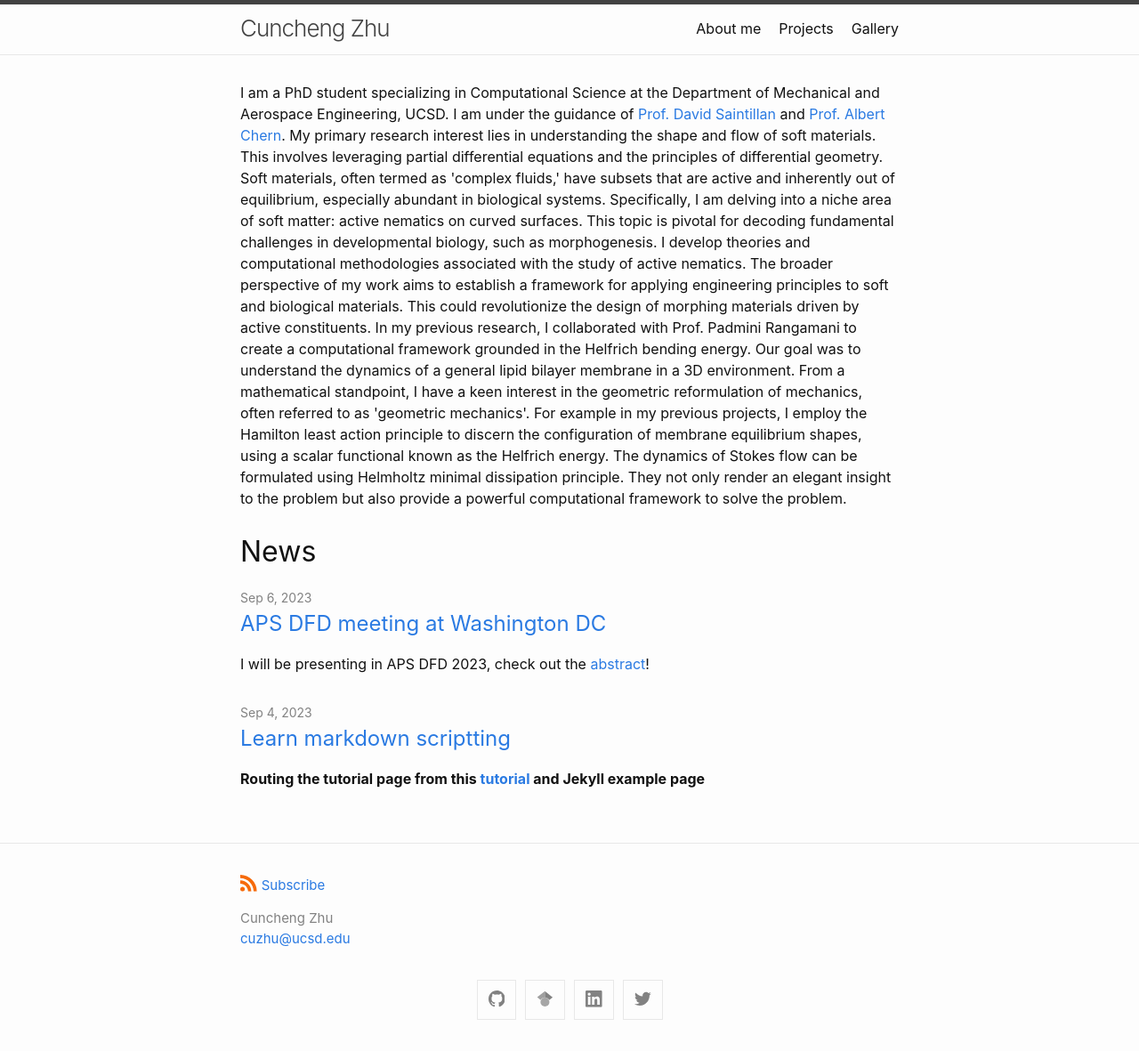
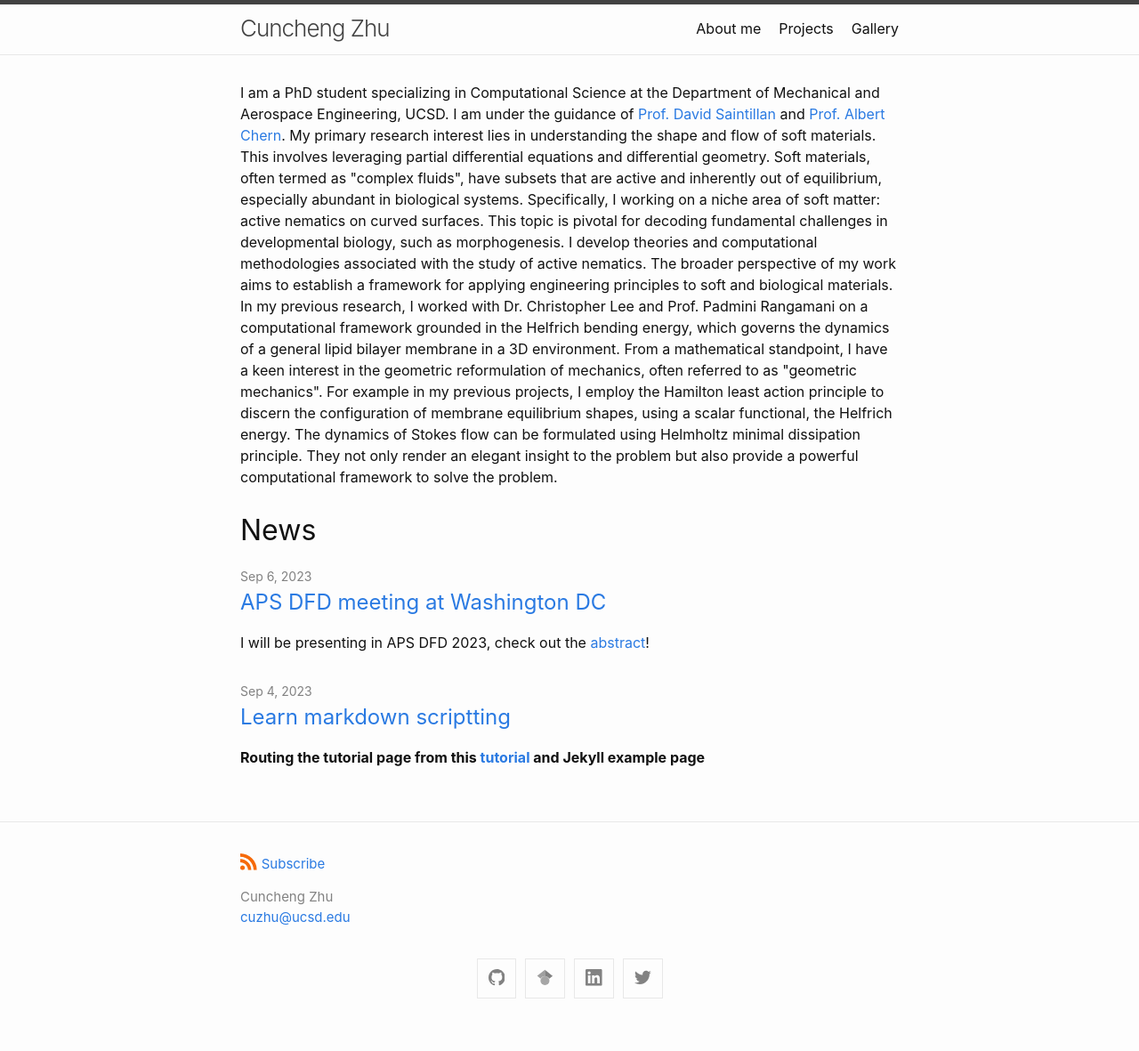
Before and after one commit to CunchengZhu/cunchengzhu.github.io, a Jekyll site: the page built from index.md, in a window 1280 px wide. Shown: the whole page at 89% size. Built offline with Jekyll 4.4.1, drawn with Linux system fonts in a browser that asks for light colours; after the commit the page ends 1157 px from its top, so only the background shows below that.

Commit message:
modified text to tone down

```diff
--- a/_layouts/home.html
+++ b/_layouts/home.html
@@ -10,13 +10,14 @@
   {{ content }}
 
    <!-- <a href="https://csme.ucsd.edu">Computational Science </a>.  -->
-I am a PhD student specializing in Computational Science at the Department of Mechanical and Aerospace Engineering, UCSD. I am under the guidance of <a href="http://stokeslet.ucsd.edu">Prof. David Saintillan</a> and <a href="https://cseweb.ucsd.edu/~alchern/">Prof. Albert Chern</a>. My primary research interest lies in understanding the shape and flow of soft materials. This involves leveraging partial differential equations and the principles of differential geometry. Soft materials, often termed as 'complex fluids,' have subsets that are active and inherently out of equilibrium, especially abundant in biological systems. Specifically, I am delving into a niche area of soft matter: active nematics on curved surfaces. This topic is pivotal for decoding fundamental challenges in developmental biology, such as morphogenesis.
+I am a PhD student specializing in Computational Science at the Department of Mechanical and Aerospace Engineering, UCSD. I am under the guidance of <a href="http://stokeslet.ucsd.edu">Prof. David Saintillan</a> and <a href="https://cseweb.ucsd.edu/~alchern/">Prof. Albert Chern</a>. My primary research interest lies in understanding the shape and flow of soft materials. This involves leveraging partial differential equations and differential geometry. Soft materials, often termed as "complex fluids", have subsets that are active and inherently out of equilibrium, especially abundant in biological systems. Specifically, I working on a niche area of soft matter: active nematics on curved surfaces. This topic is pivotal for decoding fundamental challenges in developmental biology, such as morphogenesis.
 I develop theories and computational methodologies associated with the study of active nematics.
-The broader perspective of my work aims to establish a framework for applying engineering principles to soft and biological materials. This could revolutionize the design of morphing materials driven by active constituents.
+The broader perspective of my work aims to establish a framework for applying engineering principles to soft and biological materials.
+<!-- This could revolutionize the design of morphing materials driven by active constituents. -->
 
-In my previous research, I collaborated with Prof. Padmini Rangamani to create a computational framework grounded in the Helfrich bending energy. Our goal was to understand the dynamics of a general lipid bilayer membrane in a 3D environment.
+In my previous research, I worked with Dr. Christopher Lee and Prof. Padmini Rangamani on a computational framework grounded in the Helfrich bending energy, which governs the dynamics of a general lipid bilayer membrane in a 3D environment.
 
-From a mathematical standpoint, I have a keen interest in the geometric reformulation of mechanics, often referred to as 'geometric mechanics'. For example in my previous projects, I employ the Hamilton least action principle to discern the configuration of membrane equilibrium shapes, using a scalar functional known as the Helfrich energy. The dynamics of Stokes flow can be formulated using Helmholtz minimal dissipation principle. They not only render an elegant insight to the problem but also provide a powerful computational framework to solve the problem.
+From a mathematical standpoint, I have a keen interest in the geometric reformulation of mechanics, often referred to as "geometric mechanics". For example in my previous projects, I employ the Hamilton least action principle to discern the configuration of membrane equilibrium shapes, using a scalar functional, the Helfrich energy. The dynamics of Stokes flow can be formulated using Helmholtz minimal dissipation principle. They not only render an elegant insight to the problem but also provide a powerful computational framework to solve the problem.
 
   <!-- Also because of its societal impact.
   How does a better understanding the developmental biology help with societal problems such as population crisis and gender inequality. -->
```
